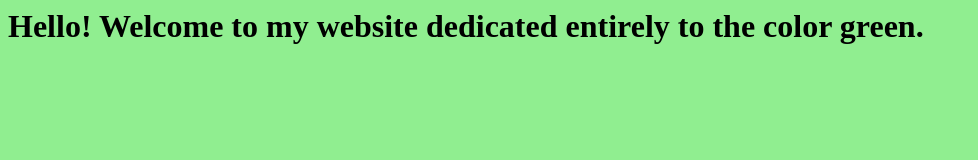
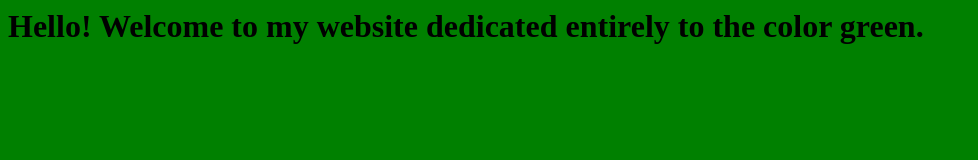
Before and after one commit to Sage8646/HelloWorld2025, a plain HTML site: page index.html in a window 1280 px wide. Shown: the whole page, without its empty margins (0-978 px from the left). Drawn offline with Linux system fonts and the light colour scheme.

Commit message:
Update index.html

```diff
--- a/index.html
+++ b/index.html
@@ -7,7 +7,7 @@
 <head>
     <title>Background Change</title>
 </head>
-<body bgcolor="lightgreen">
+<body bgcolor="green">
     <h1>
         Hello! Welcome to my website dedicated entirely to the color green.
     </h1>
```
